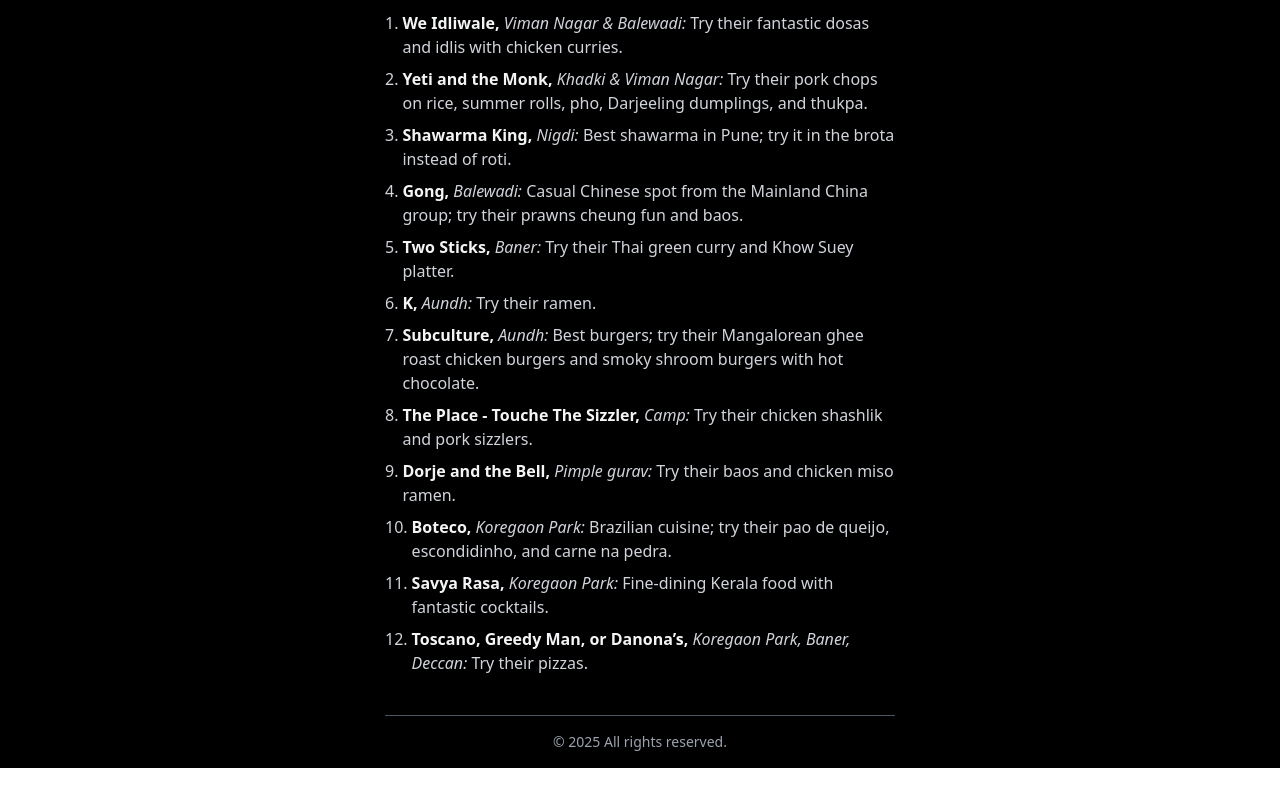
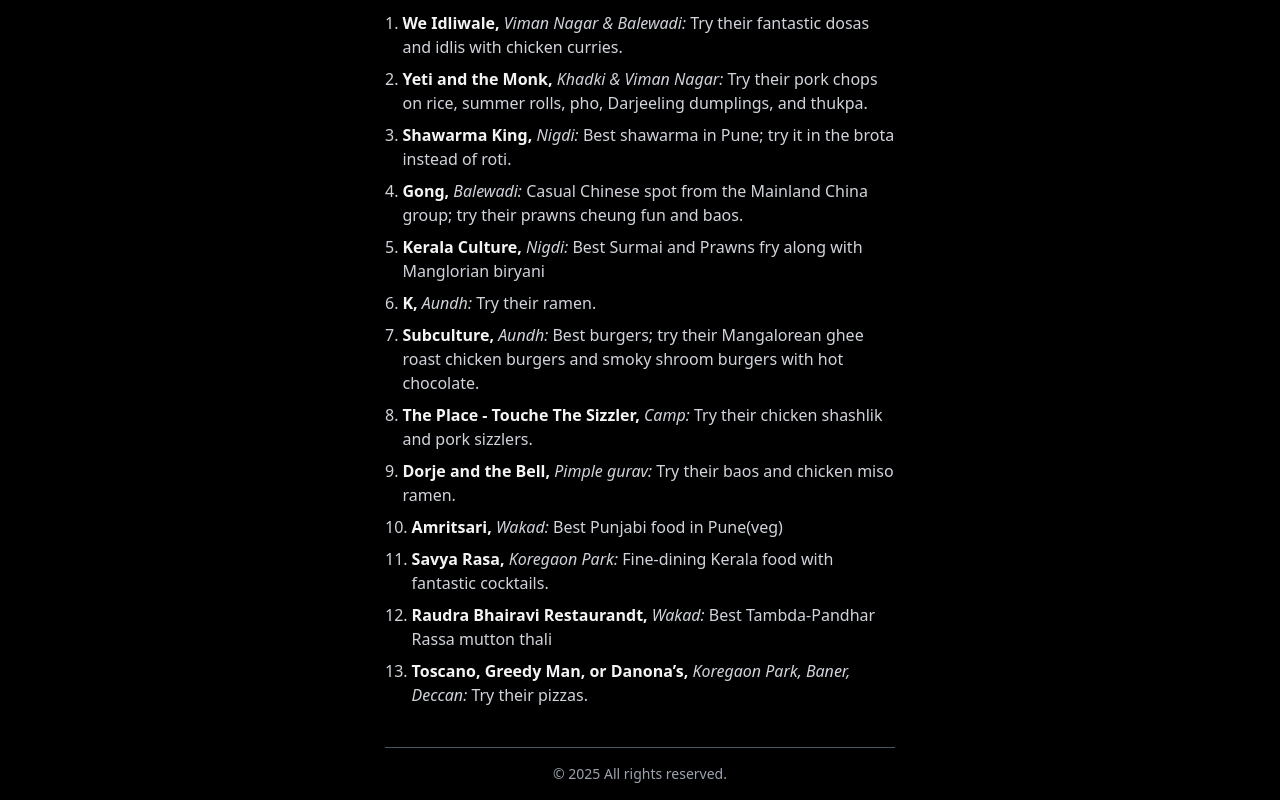
Before and after one commit to improperfraction/Portfolio, a React (Vite) app in the folder Portfolio/: page /blogs/Pune-food-recommendations in a window 1280 px wide. Shown: the part 857-1657 px from the top of the page. Before the commit the page ends 1625 px from the top, so only its background shows below. Built offline with nearby package versions, Linux system fonts and the light colour scheme.

Commit message:
Added new restaurants

```diff
--- a/Portfolio/src/Pages/Punefood.jsx
+++ b/Portfolio/src/Pages/Punefood.jsx
@@ -17,14 +17,15 @@
         { No: 2, name: "Yeti and the Monk", location: "Khadki & Viman Nagar", description: "Try their pork chops on rice, summer rolls, pho, Darjeeling dumplings, and thukpa." },
         { No: 3, name: "Shawarma King", location: "Nigdi", description: "Best shawarma in Pune; try it in the brota instead of roti." },
         { No: 4, name: "Gong", location: "Balewadi", description: "Casual Chinese spot from the Mainland China group; try their prawns cheung fun and baos." },
-        { No: 5, name: "Two Sticks", location: "Baner", description: "Try their Thai green curry and Khow Suey platter." },
+        { No: 5, name: "Kerala Culture", location: "Nigdi", description: "Best Surmai and  Prawns fry along with Manglorian biryani" },
         { No: 6, name: "K", location: "Aundh", description: "Try their ramen." },
         { No: 7, name: "Subculture", location: "Aundh", description: "Best burgers; try their Mangalorean ghee roast chicken burgers and smoky shroom burgers with hot chocolate." },
         { No: 8, name: "The Place - Touche The Sizzler", location: "Camp", description: "Try their chicken shashlik and pork sizzlers." },
         { No: 9, name: "Dorje and the Bell", location: "Pimple gurav", description: "Try their baos and chicken miso ramen." },
-        { No: 10, name: "Boteco", location: "Koregaon Park", description: "Brazilian cuisine; try their pao de queijo, escondidinho, and carne na pedra." },
+        { No: 10, name: "Amritsari", location: "Wakad", description: "Best Punjabi food in Pune(veg)" },
         { No: 11, name: "Savya Rasa", location: "Koregaon Park", description: "Fine-dining Kerala food with fantastic cocktails." },
-        { No: 12, name: "Toscano, Greedy Man, or Danona’s", location: "Koregaon Park, Baner, Deccan", description: "Try their pizzas." }
+        { No: 12, name: "Raudra Bhairavi Restaurandt", location: "Wakad", description: "Best Tambda-Pandhar Rassa mutton thali" },
+        { No: 13, name: "Toscano, Greedy Man, or Danona’s", location: "Koregaon Park, Baner, Deccan", description: "Try their pizzas." }
     ];
     return (
         <>
```
